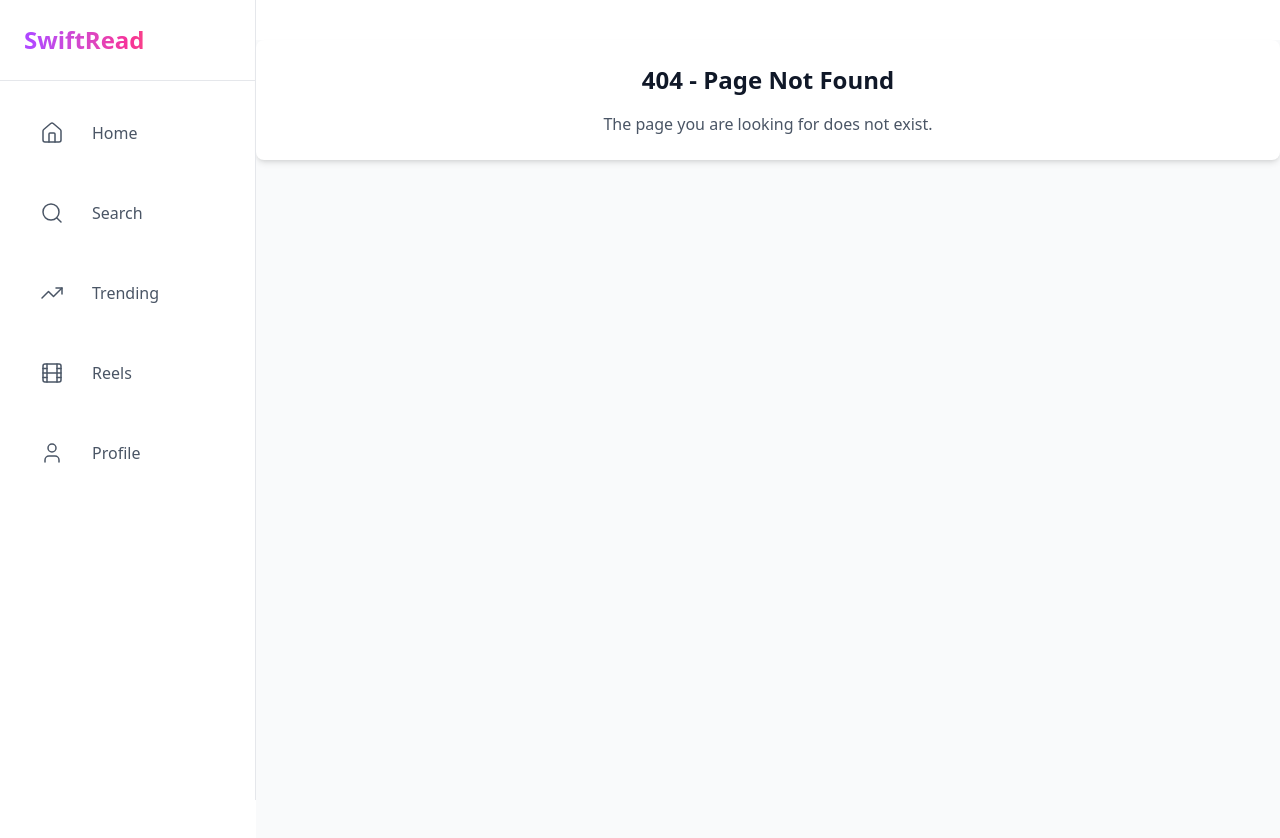
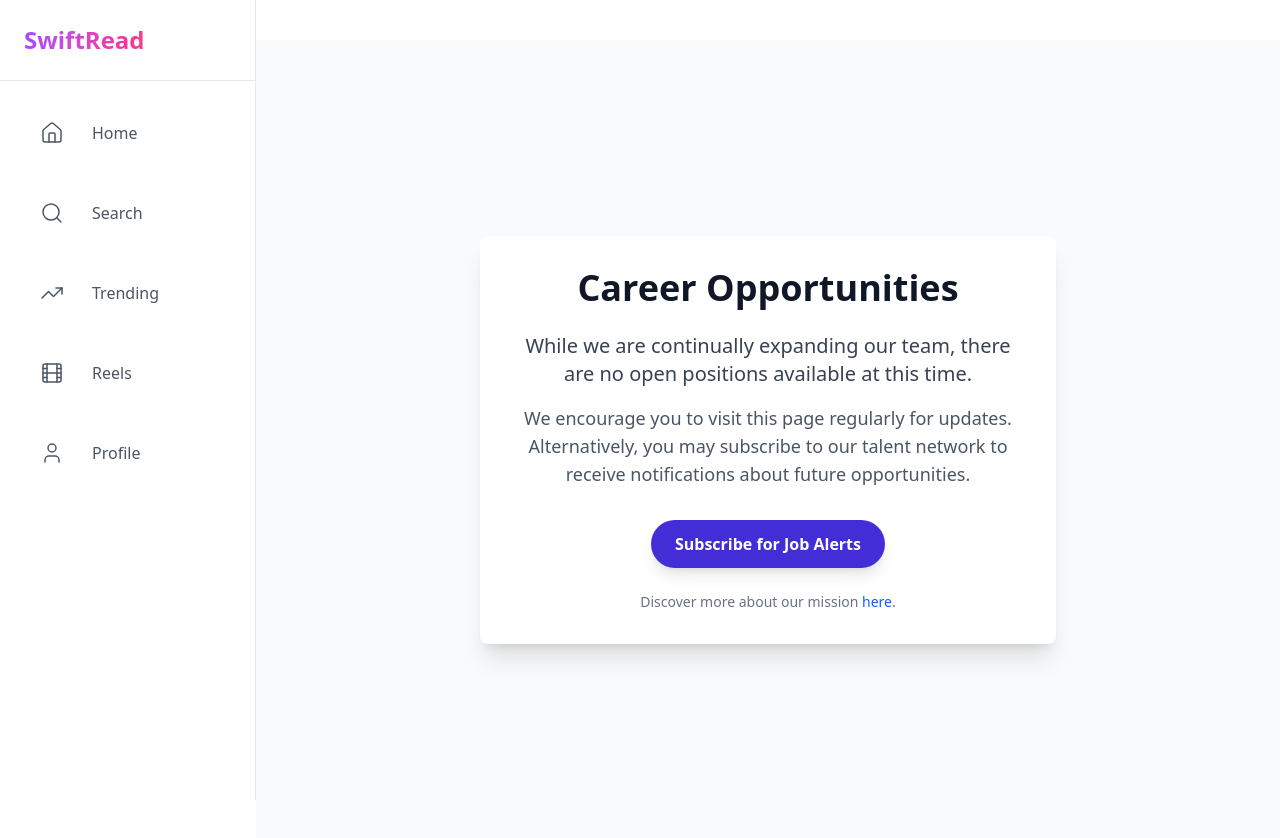
Before and after one commit to 98991536151948827743/98991536151948827743Hidden_angle, a React (Vite) app: page /careers in a window 1280 px wide. Before the commit this address had no page. Built offline with nearby package versions, Linux system fonts and the light colour scheme.

Commit message:
Career Page

```diff
--- a/src/App.jsx
+++ b/src/App.jsx
@@ -9,6 +9,9 @@ import SearchPage from './Pages/SearchPage';
 import ProfilePage from './Pages/ProfilePage';
 
 import ReelsPage from './Pages/ReelsPage';
+
+import CareersPage from './Pages/Career';
+import mission from './Pages/mission';
 
 
 const App = () => {
@@ -23,6 +26,10 @@ const App = () => {
 
           <Route path="/reels" element={<ReelsPage />} />
           <Route path="/profile" element={<ProfilePage />} />
+          <Route path="/careers" element={<CareersPage />} />
+          <Route path="/mission" element={<mission />} />
+
+          {/* Fallback route for 404 */}
           <Route path="*" element={
             <div className="w-full bg-white rounded-lg p-6 shadow-md text-center">
               <h2 className="text-2xl font-bold text-gray-900 mb-4">404 - Page Not Found</h2>
--- a/src/Components/footer.jsx
+++ b/src/Components/footer.jsx
@@ -8,7 +8,7 @@ export default function Footer() {
         { name: "Privacy Policy", link: "#" },
         { name: "Terms of Service", link: "#" },
         { name: "Help", link: "#" },
-        { name: "Careers", link: "#" },
+        { name: "Careers", link: "/careers" },
         { name: "Press", link: "#" },
         { name: "Advertise", link: "#" }
     ];
--- a/src/Pages/Career.jsx
+++ b/src/Pages/Career.jsx
@@ -0,0 +1,30 @@
+import React from 'react';
+import { motion } from 'framer-motion';
+
+export default function CareersPage() {
+  return (
+    <div className="min-h-screen flex items-center justify-center p-4 font-sans">
+      <div className="w-full max-w-xl bg-white rounded-lg p-8 shadow-xl text-center">
+        <h1 className="text-4xl font-bold text-gray-900 mb-6">
+          Career Opportunities
+        </h1>
+        <p className="text-xl text-gray-700 mb-4">
+          While we are continually expanding our team, there are no open positions available at this time.
+        </p>
+        <p className="text-lg text-gray-600 mb-8">
+          We encourage you to visit this page regularly for updates. Alternatively, you may subscribe to our talent network to receive notifications about future opportunities.
+        </p>
+        <motion.button
+        initial={{ scale: 0, opacity: 0, y: 50  }} animate={{ scale: 1 }} transition={{ delay: 0.3 }}   whileInView={{ opacity: 1, y: 0 }} viewport={{ once: true, amount: 1 }}
+        onClick={() => window.location.href = '/trending'}
+        className="bg-indigo-700 hover:bg-indigo-800 text-white font-bold py-3 px-6 rounded-full shadow-lg "
+        >
+          Subscribe for Job Alerts
+        </motion.button>
+        <p className="mt-6 text-sm text-gray-500">
+          Discover more about our mission <a   onClick={() => window.location.href = '/mission'} className="text-blue-600 hover:underline">here</a>.
+        </p>
+      </div>
+    </div>
+  );
+}
--- a/src/Pages/NavBar.jsx
+++ b/src/Pages/NavBar.jsx
@@ -51,7 +51,7 @@ const   NavBar = () => {
   return (
     <>
       {/* Desktop Sidebar Navigation */}
-      <div className="hidden lg:flex fixed left-0 top-0 h-full w-64 border-r border-gray-200 bg-white flex-col z-50 backdrop-blur-md bg-white/80">
+      <div className="hidden lg:flex fixed left-0 top-0 h-full w-64 border-r border-gray-200 bg-white flex-col z-50 backdrop-blur-md">
         <div className="p-6 border-b border-gray-200">
           <h1 className="text-2xl font-bold bg-gradient-to-r from-purple-500 via-pink-500 to-orange-500 bg-clip-text text-transparent">
             SwiftRead
--- /dev/null
+++ b/src/Pages/mission.jsx
@@ -0,0 +1,12 @@
+import React from 'react';
+
+const mission = () => {
+  return (
+    <div className="w-full bg-white rounded-lg p-6 shadow-md text-center">
+      <h2 className="text-2xl font-bold text-gray-900 mb-4">Our Mission</h2>
+      <p className="text-gray-600">Updating Soon...</p>
+    </div>
+  );
+};
+
+export default mission;
```
